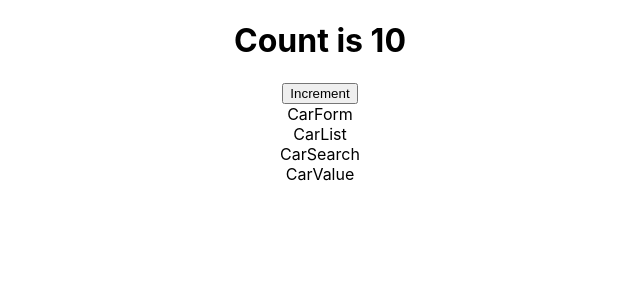
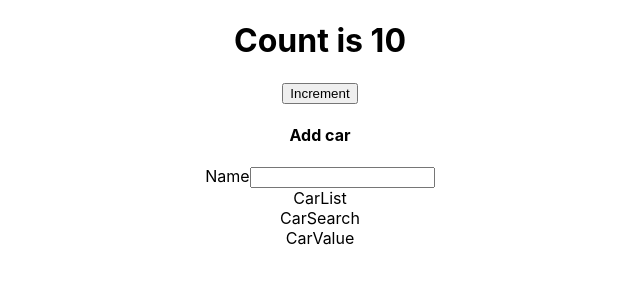
Before and after one commit to mosesglitch/cars-react-redux, a React (Create React App) app: page / in a window 1280 px wide. Shown: the top 300 px of the page, without its empty margins (320-960 px from the left). Built offline with nearby package versions, Linux system fonts and the light colour scheme.

Commit message:
add car form input

```diff
--- a/src/components/CarForm.js
+++ b/src/components/CarForm.js
@@ -1,4 +1,31 @@
+import { useDispatch, useSelector } from "react-redux";
+import { changeName } from "../store";
+
 function CarForm() {
-  return <div>CarForm</div>;
+  const dispatch = useDispatch();
+  const name = useSelector((state) => {
+    return state.form.name;
+  });
+  console.log(name);
+  const handleNameChange = (event) => {
+    dispatch(changeName(event.target.value));
+  };
+  return (
+    <div className="car-form panel">
+      <h4 className="subtitle is-3">Add car</h4>
+      <form>
+        <div className="field-group">
+          <div className="field">
+            <label className="label">Name</label>
+            <input
+              className="input is-expanded"
+              value={name}
+              onChange={handleNameChange}
+            />
+          </div>
+        </div>
+      </form>
+    </div>
+  );
 }
 export default CarForm;
--- a/src/index.js
+++ b/src/index.js
@@ -2,10 +2,13 @@ import React from "react";
 import ReactDOM from "react-dom/client";
 import "./index.css";
 import App from "./App";
-
+import { Provider } from "react-redux";
+import { store } from "./store";
 const root = ReactDOM.createRoot(document.getElementById("root"));
 root.render(
   <React.StrictMode>
-    <App />
+    <Provider store={store}>
+      <App />
+    </Provider>
   </React.StrictMode>
 );
--- /dev/null
+++ b/src/store/index.js
@@ -0,0 +1,17 @@
+import { configureStore } from "@reduxjs/toolkit";
+import {
+  addCar,
+  carsReducer,
+  removeCar,
+  changeSearchTerm,
+} from "./slices/carsSlice";
+import { formReducer, changeName, changeCost } from "./slices/formSlice";
+
+const store = configureStore({
+  reducer: {
+    cars: carsReducer,
+    form: formReducer,
+  },
+});
+
+export { store, changeCost, changeName, addCar, removeCar, changeSearchTerm };
--- a/src/store/slices/formSlice.js
+++ b/src/store/slices/formSlice.js
@@ -8,7 +8,7 @@ const formSlice = createSlice({
   },
   reducers: {
     changeName(state, action) {
-      state.name = action.payoad;
+      state.name = action.payload;
     },
     changeCost(state, action) {
       state.cost = action.payload;
```
